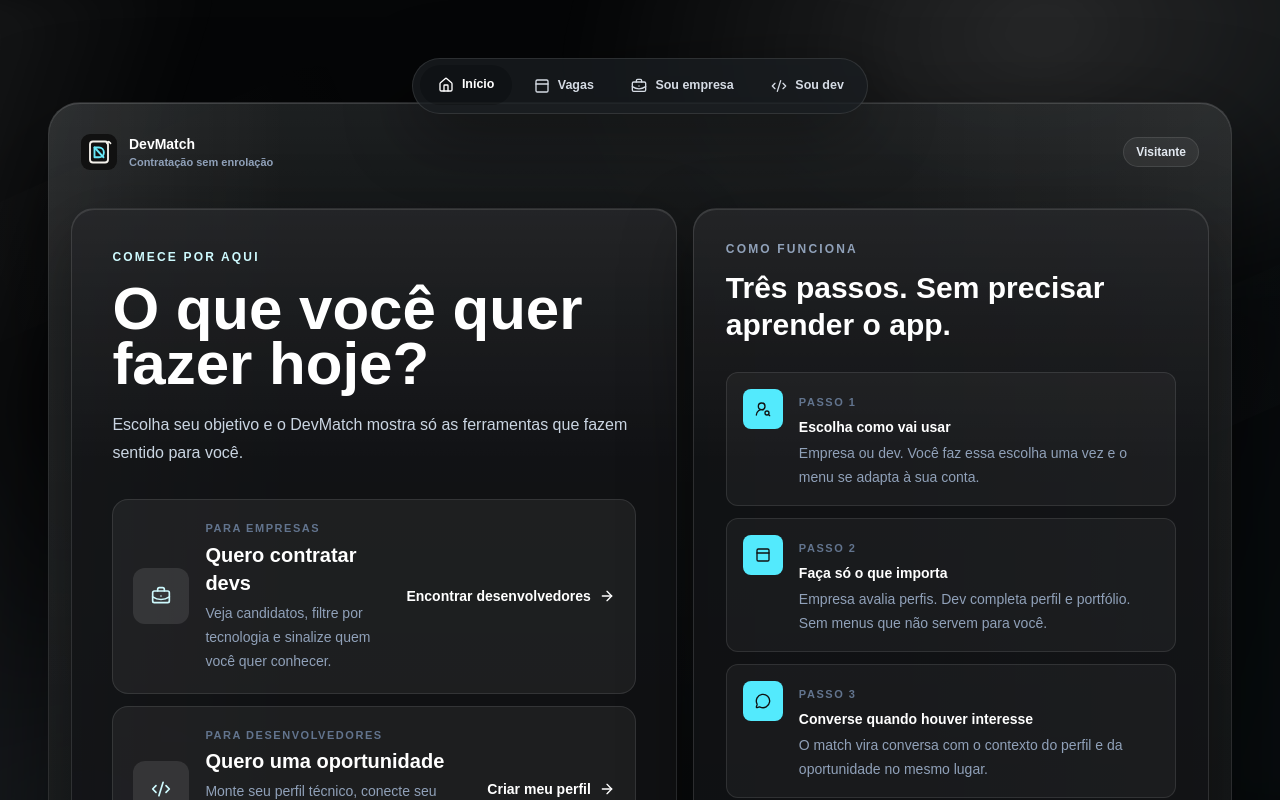
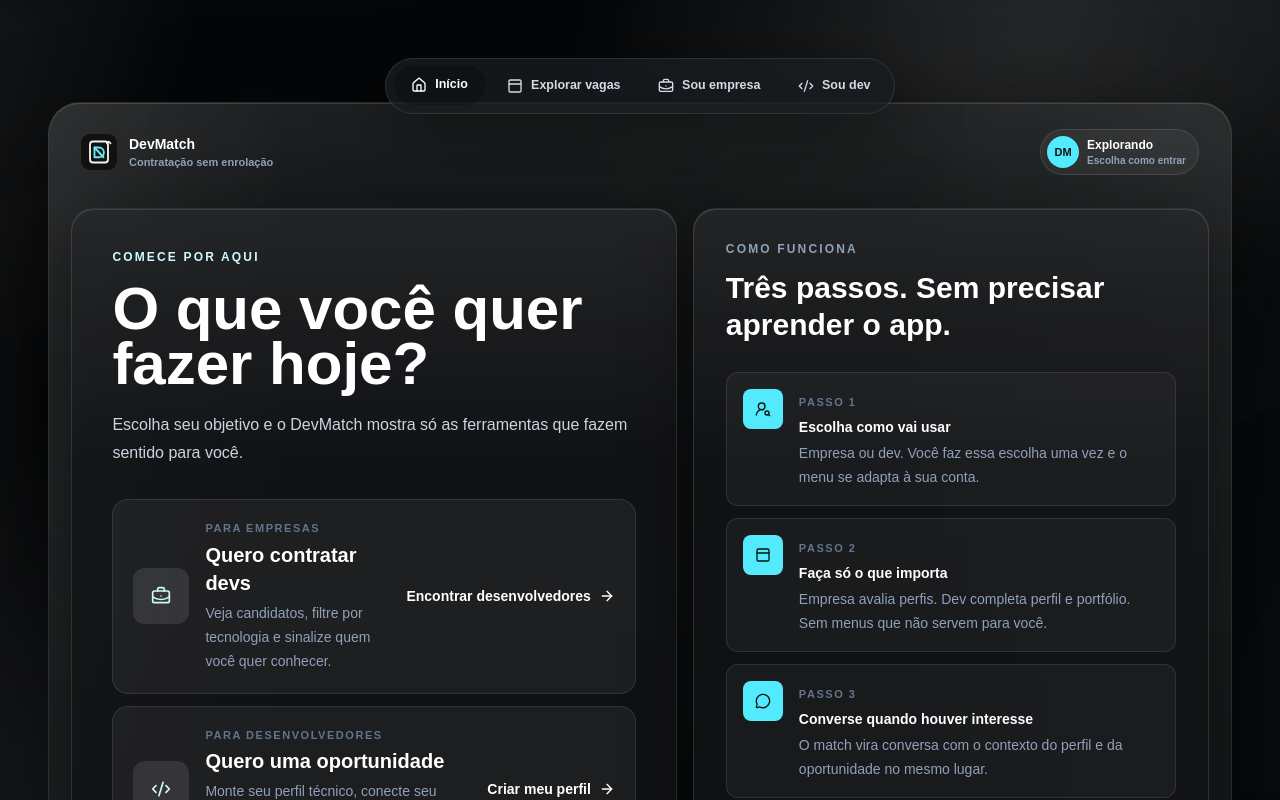
Before and after one commit to WessYu/DEVMATCH, a Next.js app: page / in a window 1280 px wide. Shown: the top 800 px of the page. Built offline with nearby package versions, Linux system fonts and the light colour scheme; no server answers.

Commit message:
Improve navigation clarity and account context

```diff
--- a/src/components/ProductShell.tsx
+++ b/src/components/ProductShell.tsx
@@ -9,7 +9,7 @@ import { apiPath, readJsonStorage, type UserSession } from "@/lib/client-utils";
 
 const visitorNav = [
   { href: "/", label: "Início", icon: Home },
-  { href: "/feed", label: "Vagas", icon: PanelTop },
+  { href: "/feed", label: "Explorar vagas", icon: PanelTop },
   { href: "/contratante", label: "Sou empresa", icon: BriefcaseBusiness },
   { href: "/dev", label: "Sou dev", icon: Code2 },
 ];
@@ -25,6 +25,20 @@ const developerNav = [
   { href: "/feed", label: "Vagas", icon: PanelTop },
   { href: "/chat", label: "Conversas", icon: MessageCircle },
 ];
+
+function isCurrentRoute(pathname: string, href: string) {
+  if (href === "/") return pathname === "/";
+  return pathname === href || pathname.startsWith(`${href}/`);
+}
+
+function initials(name: string) {
+  return name
+    .trim()
+    .split(/\s+/)
+    .slice(0, 2)
+    .map((part) => part[0]?.toUpperCase())
+    .join("") || "DM";
+}
 
 export function ProductShell({ children }: { children: React.ReactNode }) {
   const pathname = usePathname();
@@ -66,10 +80,18 @@ export function ProductShell({ children }: { children: React.ReactNode }) {
     return visitorNav;
   }, [session?.mode]);
 
-  const modeLabel = session?.mode === "company" ? "Empresa" : session?.mode === "developer" ? "Dev" : "Visitante";
+  const modeLabel = session?.mode === "company" ? "Conta de empresa" : session?.mode === "developer" ? "Perfil de dev" : "Explorando";
+  const firstName = session?.name?.trim().split(/\s+/)[0];
 
   return (
     <main className="app-shell min-h-screen text-[#f4f7fb]">
+      <a
+        className="sr-only fixed left-4 top-4 z-50 rounded-lg bg-white px-4 py-2 font-bold text-black focus:not-sr-only"
+        href="#workspace-content"
+      >
+        Ir para o conteúdo
+      </a>
+
       <div className="ambient-field" aria-hidden="true">
         <span className="ambient-streak ambient-streak-a" />
         <span className="ambient-streak ambient-streak-b" />
@@ -80,10 +102,15 @@ export function ProductShell({ children }: { children: React.ReactNode }) {
         <nav className="floating-tabs" aria-label="Navegação principal">
           {navItems.map((item) => {
             const Icon = item.icon;
-            const active = pathname === item.href;
+            const active = isCurrentRoute(pathname, item.href);
 
             return (
-              <Link className={`floating-tab gap-2 ${active ? "is-active" : ""}`} href={item.href} key={item.href}>
+              <Link
+                aria-current={active ? "page" : undefined}
+                className={`floating-tab gap-2 ${active ? "is-active" : ""}`}
+                href={item.href}
+                key={item.href}
+              >
                 <Icon className="size-4" />
                 {item.label}
               </Link>
@@ -93,19 +120,28 @@ export function ProductShell({ children }: { children: React.ReactNode }) {
 
         <div className="workspace-card">
           <header className="workspace-brand">
-            <Link className="flex items-center gap-3" href="/">
+            <Link className="flex items-center gap-3" href="/" aria-label="DevMatch — página inicial">
               <DevMatchLogo className="size-9" />
               <span className="min-w-0">
                 <span className="block text-sm font-black text-white">DevMatch</span>
                 <span className="block text-[11px] font-bold text-slate-400">Contratação sem enrolação</span>
               </span>
             </Link>
-            <span className="rounded-full border border-white/10 bg-white/[0.06] px-3 py-1.5 text-xs font-black text-slate-200">
-              {modeLabel}
-            </span>
+
+            <div className="flex items-center gap-2 rounded-full border border-white/10 bg-white/[0.055] p-1.5 pr-3">
+              <span className="grid size-8 shrink-0 place-items-center rounded-full bg-cyan-300 text-[11px] font-black text-[#111111]">
+                {session ? initials(session.name) : "DM"}
+              </span>
+              <span className="min-w-0 text-left">
+                <span className="block max-w-32 truncate text-xs font-black text-white">
+                  {firstName ? `Olá, ${firstName}` : modeLabel}
+                </span>
+                <span className="block text-[10px] font-bold text-slate-400">{session ? modeLabel : "Escolha como entrar"}</span>
+              </span>
+            </div>
           </header>
 
-          <div className="workspace-content">{children}</div>
+          <div className="workspace-content" id="workspace-content">{children}</div>
         </div>
       </section>
     </main>
```
